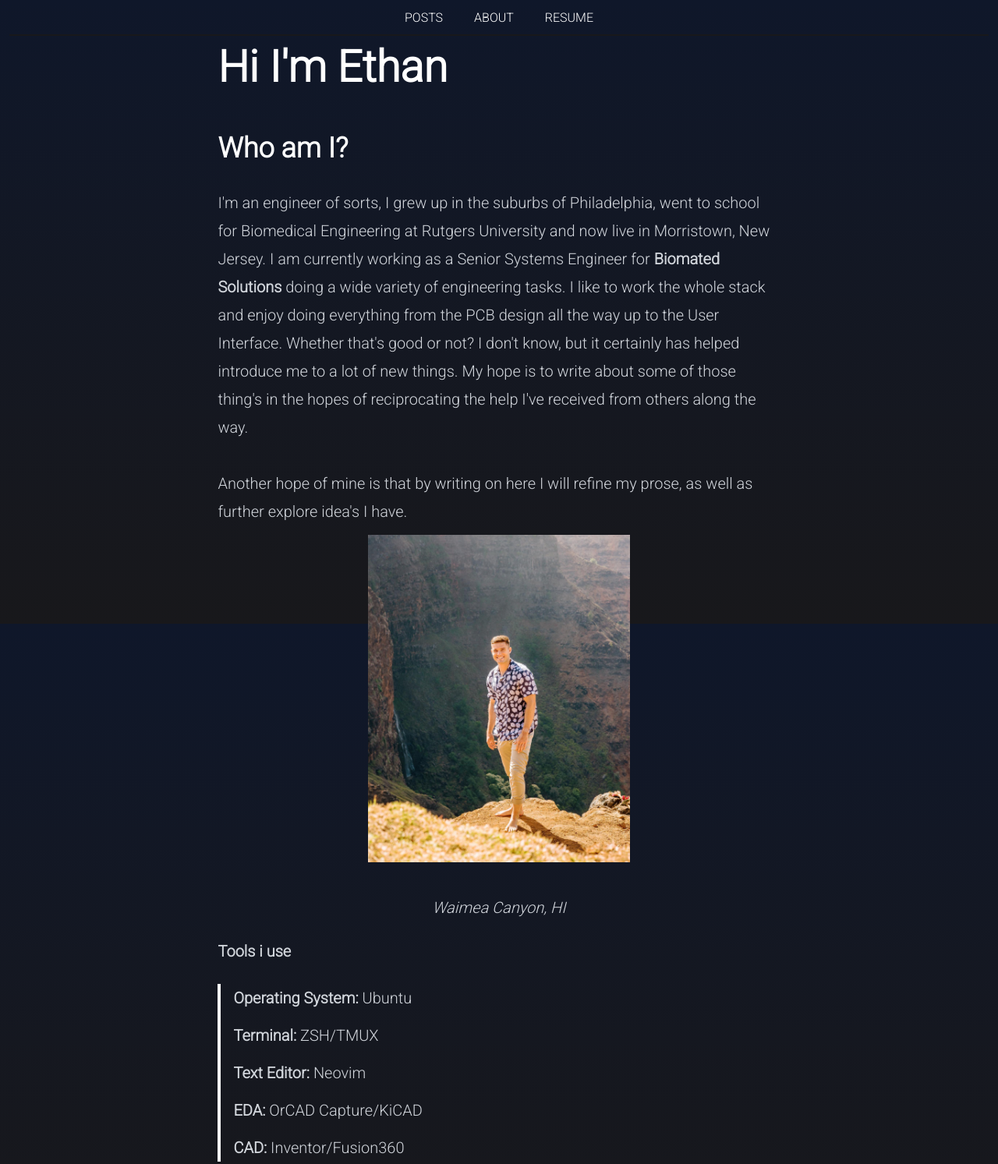
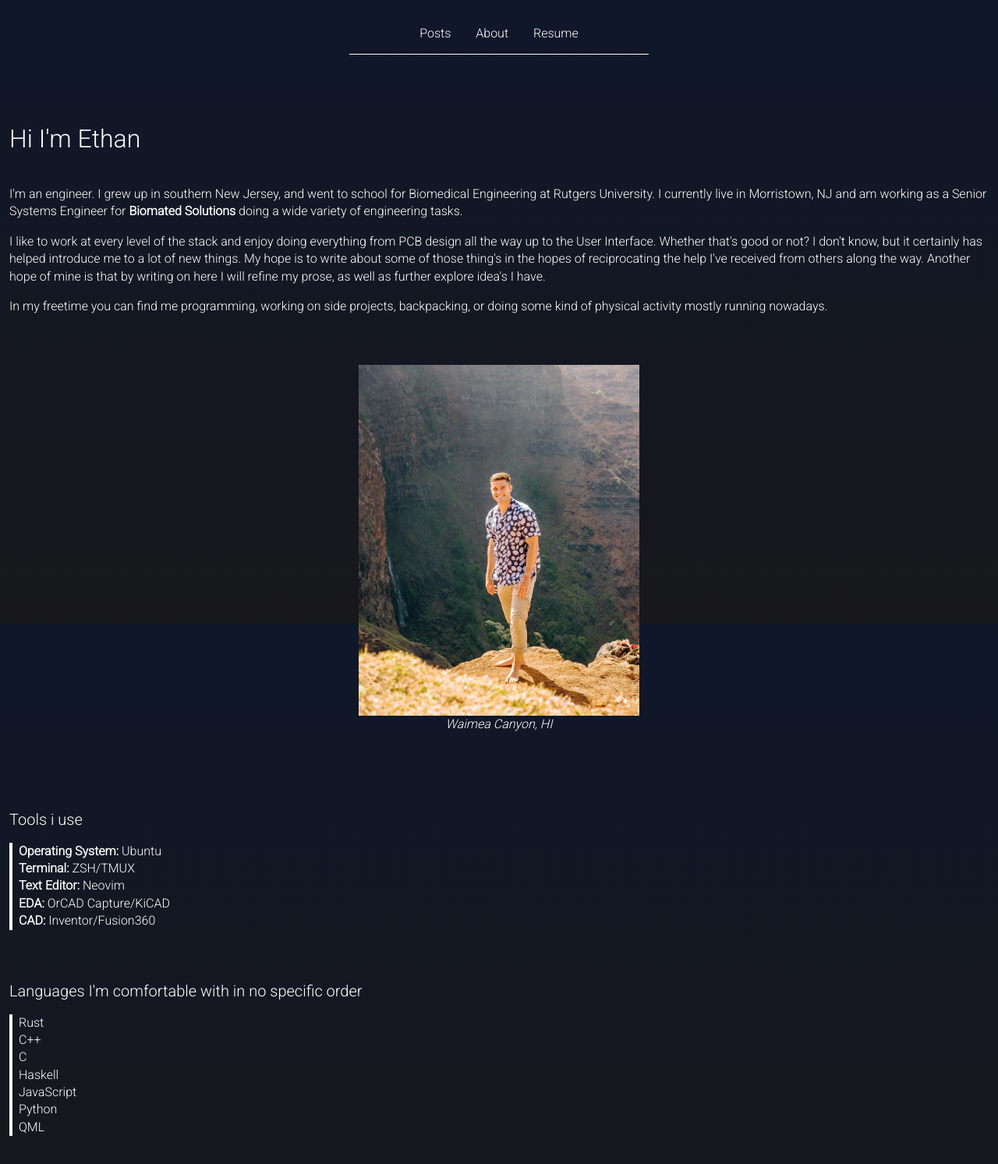
Before and after one commit to emgardner/emgardner, an Astro site: page /about in a window 1280 px wide. Shown: the top 1493 px of the page at 78% size. Built offline with nearby package versions, Linux system fonts and the light colour scheme; Astro itself is replaced by a stand-in of ours.

Commit message:
Styling updates

```diff
--- a/src/components/Nav.astro
+++ b/src/components/Nav.astro
@@ -1,36 +1,8 @@
-<nav>
-  <a href="/">POSTS</a>
-  <a href="/about">ABOUT</a>
-  <a href="/resume">RESUME</a>
-  <div class="bg-fixed bg-zinc-900"></div>
+<nav
+  class="flex relative w-full justify-center items-center pt-8 pb-4 mb-8"
+>
+  <a class="text-white mx-4 hover:text-slate-200" href="/">Posts</a>
+  <a class="text-white mx-4 hover:text-slate-200" href="/about">About</a>
+  <a class="text-white mx-4 hover:text-slate-200" href="/resume">Resume</a>
+  <div class="bg-white absolute h-[1px] bottom-0 w-96 max-w-[80%]"></div>
 </nav>
-<style>
-  nav {
-    position: relative;
-    display: flex;
-    width: 100%;
-    justify-content: center;
-    align-items: center;
-    margin-bottom: 12px;
-  }
-
-  a {
-    text-decoration: none;
-    color: white;
-    margin: 12px 20px;
-  }
-
-
-  a:hover {
-    color: #AAAAAA;
-  }
-  nav > div {
-    width: 100%;
-    height: 2px;
-    /*
-    background-color: #202020;
-    */
-    position: absolute;
-    bottom: 0px;
-  }
-</style>
--- a/src/components/PostList.astro
+++ b/src/components/PostList.astro
@@ -1,5 +1,4 @@
 ---
-import A from "./CaptionImageastro";
 import Post from "./Post.astro";
 const posts = await Astro.glob("../pages/posts/**/*.mdx");
 
@@ -12,9 +11,10 @@ const getRealImage = (postLocation: string, imageLocation: string): string => {
 	return result
 }
 
-
 ---
-<div>
+<div
+	class="flex flex-col items-center w-full"
+>
 	{
 		posts.sort((a, b) => new Date(b.frontmatter.date) - new Date(a.frontmatter.date)).filter(x => !x.frontmatter.draft ).map((x) => {
 			return(
@@ -30,11 +30,3 @@ const getRealImage = (postLocation: string, imageLocation: string): string => {
 		})
 	}
 </div>
-<style>
-  div {
-    display: flex;
-    flex-direction: column;
-    align-items: center;
-		width: 100%;
-  }
-</style>
--- /dev/null
+++ b/src/components/Section.astro
@@ -0,0 +1,3 @@
+<section class="flex flex-col w-full py-8">
+  <slot />
+</section>
--- a/src/pages/about.astro
+++ b/src/pages/about.astro
@@ -1,5 +1,6 @@
 ---
 import BaseLayout from "../layouts/BaseLayout.astro";
+import Section from "../components/Section.astro";
 
 const title = "About"
 ---
@@ -7,35 +8,39 @@ const title = "About"
 	title={title}
 >
   <div class="flex flex-col w-full items-center">
-    <div class="
-     prose prose-invert
-     max-w-full
-     sm:max-w-prose
-     sm:prose-sm md:prose-md lg:prose-lg xl:prose-xl 2xl:prose-2xl
-    ">
+      <Section>
+      <div class="flex flex-col w-full space-y-4">
         <h1>Hi I'm Ethan</h1>
-      <h2>Who am I?</h2>
         <span>
-       I'm an engineer of sorts, I grew up in the suburbs of Philadelphia, went to school for Biomedical Engineering at Rutgers University and now live in Morristown, New Jersey. I am currently working as a Senior Systems Engineer for <b>Biomated Solutions</b> doing a wide variety of engineering tasks. I like to work the whole stack and enjoy doing everything from the PCB design all the way up to the User Interface. Whether that's good or not? I don't know, but it certainly has helped introduce me to a lot of new things. My hope is to write about some of those thing's in the hopes of reciprocating the help I've received from others along the way.
-       <br />
-       <br />
+         I'm an engineer. I grew up in southern New Jersey, and went to school for Biomedical Engineering at Rutgers University.
+
+         I currently live in Morristown, NJ and am working as a Senior Systems Engineer for <b>Biomated Solutions</b> doing a wide variety of engineering tasks.
+        </span>
+        <span>
+         I like to work at every level of the stack and enjoy doing everything from PCB design all the way up to the User Interface. Whether that's good or not? I don't know, but it certainly has helped introduce me to a lot of new things.
+
+         My hope is to write about some of those thing's in the hopes of reciprocating the help I've received from others along the way.
+
          Another hope of mine is that by writing on here I will refine my prose, as well as further explore idea's I have.
         </span>
-      <!--
+
         <span>
-       In my freetime you can find me programming, working on side projects, backpacking, or doing some kind of physical activity.
+         In my freetime you can find me programming, working on side projects, backpacking, or doing some kind of physical activity mostly running nowadays.
         </span>
-      -->
-      <div class="column">
-        <img id="me" src="/assets/about/ethan-hawaii.jpg" />
-        <span id="caption"><i>Waimea Canyon, HI</i></span>
       </div>
-      <section>
-        <div class="tools">
-          <span>Tools i use</span>
-          <div>
+    </Section>
+    <Section>
+        <div class="flex flex-col w-full items-center">
+          <img class="w-full max-w-[360px]" src="/assets/about/ethan-hawaii.jpg" />
+          <span><i>Waimea Canyon, HI</i></span>
+        </div>
+    </Section>
+    <Section>
+        <div class="flex flex-col w-full relative py-8 space-y-4">
+          <span class="text-xl text-semibold">Tools i use</span>
+          <div class="flex flex-col relative">
             <div id="sidebar"></div>
-            <ul>
+            <ul class="list-none px-[12px]">
               <li><b>Operating System:</b> Ubuntu</li>
               <li><b>Terminal:</b> ZSH/TMUX</li>
               <li><b>Text Editor:</b> Neovim</li>
@@ -44,11 +49,11 @@ const title = "About"
             </ul>
           </div>
         </div>
-        <div class="tools">
-          <span>Languages I'm comfortable with in no specific order</span>
-          <div>
+        <div class="flex flex-col w-full relative py-8 space-y-4">
+          <span class="text-xl text-semibold">Languages I'm comfortable with in no specific order</span>
+          <div class="flex flex-col relative">
             <div id="sidebar"></div>
-            <ul>
+            <ul class="list-none px-[12px]">
               <li>Rust</li>
               <li>C++</li>
               <li>C</li>
@@ -59,75 +64,16 @@ const title = "About"
             </ul>
           </div>
         </div>
-      </section>
+    </Section>
 
-      <section>
+    <Section>
         <span>
           I began learning software as an autodidact my sophmore year of college, and I've been hooked since. I love working on software that makes things move, but enjoy just moving bits around. I have an interest in hardware as well and find the intersection between hardware and software to be a fascinating design space.
         </span>
-      </section>
-
-
-
-      <!--
-        Section about hiking
-        Section about goals
-        Section about purpose/value
-        Section about this blog
-      -->
-      <!--
-      <section>
-        <div id="timeline">
-          <div id="timeline-bar"></div>
-          <div class="timeline-item">
-            <img src="/assets/about/clearview.png"/>
-            <div class="timeline-info">
-              <span>Clearview Highschool</span>
-              <span>2010-2013</span>
-            </div>
-          </div>
-          <img src="/assets/about/ru.svg"/>
-          <img src="/assets/about/ethicon.webp"/>
-          <img src="/assets/about/arcmed.svg"/>
-          <img src="/assets/about/biomated.png"/>
-        </div>
-      </section>
-      -->
-    </div>
+    </Section>
   </div>
 </BaseLayout>
 <style>
-  .row {
-    display: flex;
-    flex-wrap: wrap;
-  }
-
-  .column {
-    display: flex;
-    flex-direction: column;
-    align-items: center;
-  }
-
-  #me {
-   max-width: 100%;
-   margin-top: 12px;
-  }
-
-  @media (min-width: 360px) {
-    #me {
-      max-width: 336px;
-    }
-  }
-
-  span {
-    text-align: left;
-  }
-
-  #caption {
-   width: 100%;
-   text-align: center;
-  }
-
   .tools {
     position: relative;
     padding-left: 0px;
--- a/src/pages/index.astro
+++ b/src/pages/index.astro
@@ -3,23 +3,10 @@ import BaseLayout from "../layouts/BaseLayout.astro";
 import PostList from "../components/PostList.astro";
 const title = "Home"
 ---
-<style>
-	.posts {
-		display: flex;
-		flex-direction: column;
-	}
-
-	h2 {
-		margin: 0px;
-	}
-
-</style>
 <BaseLayout
 	title={title}
 >
 	<div class="flex flex-col align-center">
-		<h1>Posts</h1>
-
 		<PostList/>
 	</div>
 </BaseLayout>
--- a/src/pages/posts/embedded-driver-in-rust/embedded-rust-drivers.mdx
+++ b/src/pages/posts/embedded-driver-in-rust/embedded-rust-drivers.mdx
@@ -1,13 +1,14 @@
 ---
+layout: ../../../layouts/PostLayout.astro
 title: Making an Embedded Rust Driver on the STM32 bluepill
 hero: ./Background.jpg
 thumbnail: ./Thumbnail.png
 description: How i designed an
-layout: ../../../layouts/PostLayout.astro
 tags: [ rust, embedded, stm32, microcontrollers ]
 date: 01-01-2022
 draft: true
 ---
+
 import Signup from '../../../components/Signup.astro';
 
 
--- a/tailwind.config.cjs
+++ b/tailwind.config.cjs
@@ -1,10 +1,20 @@
 /** @type {import('tailwindcss').Config} */
+const plugin = require('tailwindcss/plugin')
 module.exports = {
 	content: ['./src/**/*.{astro,html,js,jsx,md,mdx,svelte,ts,tsx,vue}'],
 	theme: {
 		extend: {},
 	},
 	plugins: [
+    plugin(function({ addBase, theme }) {
+      addBase({
+        'h1': { fontSize: theme('fontSize.4xl') },
+        'h2': { fontSize: theme('fontSize.3xl') },
+        'h3': { fontSize: theme('fontSize.2xl') },
+        'h4': { fontSize: theme('fontSize.1xl') },
+        'h5': { fontSize: theme('fontSize.lg') }
+      })
+    }),
 		require('@tailwindcss/typography'),
 	],
 }
```
Also changed, not shown: package.json (+5 -4 lines), src/components/CaptionImage.astro (deleted), 1 other file. Lines whose indentation alone changed are shown as unchanged.
